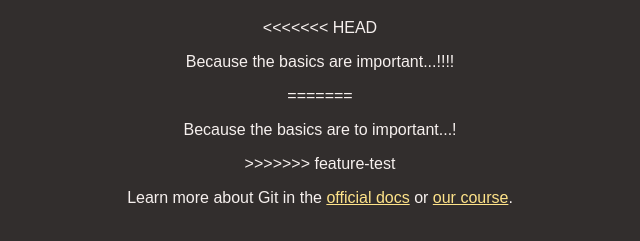
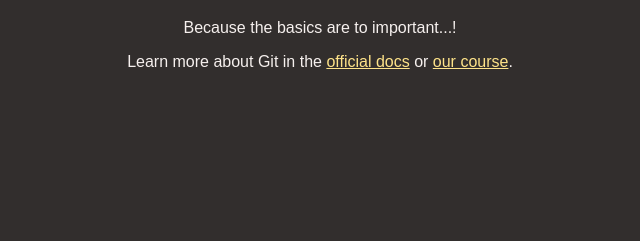
Before and after one commit to surya444-1/githubactions, a plain HTML site: page index.html in a window 1280 px wide. Shown: the part 209-450 px from the top of the page, without its empty margins (320-960 px from the left). Drawn offline with Linux system fonts and the light colour scheme.

Commit message:
Updated master

```diff
--- a/index.html
+++ b/index.html
@@ -13,11 +13,7 @@
       <h1>Git & GitHub Crash Course</h1>
     </header>
     <main>
-<<<<<<< HEAD
-      <p>Because the basics are important...!!!!</p>
-=======
       <p>Because the basics are to important...!</p>
->>>>>>> feature-test
       <p>
         Learn more about Git in the
         <a href="https://git-scm.com/book/en/v2">official docs</a> or
```
